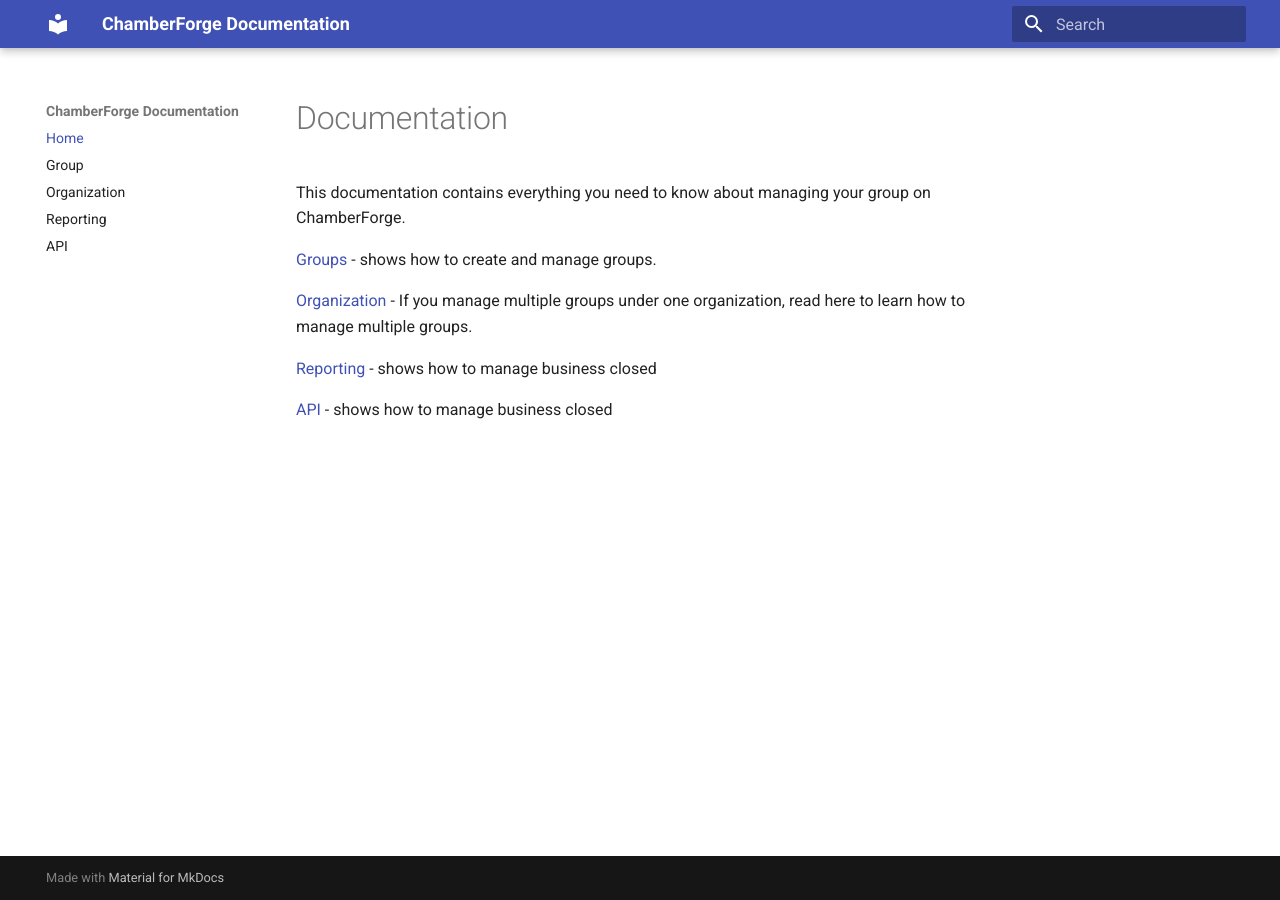
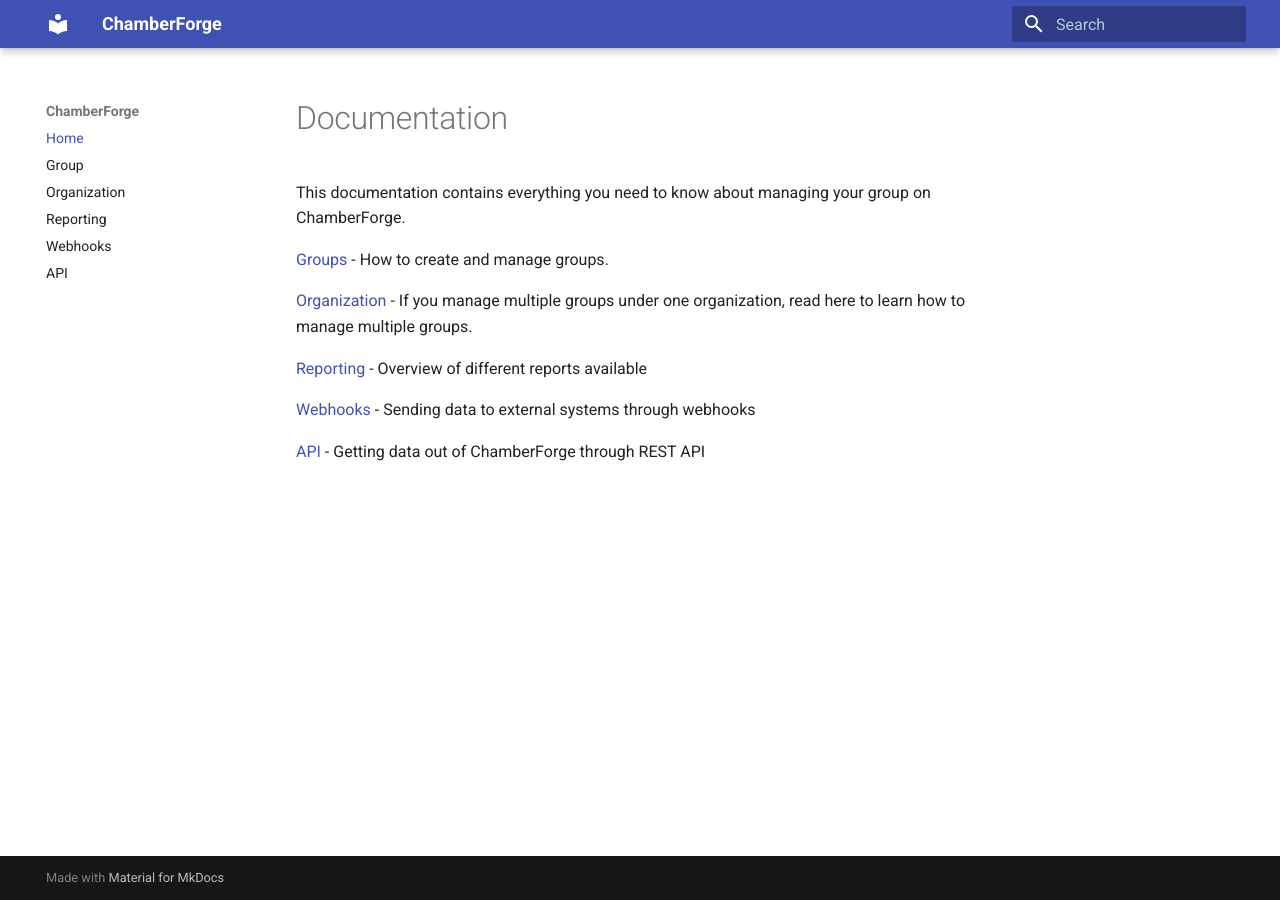
Before and after one commit to seongbae/chamberforge-docs, an MkDocs documentation site: the page built from docs/index.md, in a window 1280 px wide. Built offline with MkDocs 1.6.1 and Material for MkDocs 9.7.7, drawn with Linux system fonts in a browser that asks for light colours.

Commit message:
webhook update

```diff
--- a/docs/index.md
+++ b/docs/index.md
@@ -2,10 +2,12 @@
 
 This documentation contains everything you need to know about managing your group on ChamberForge.
 
-[Groups](group.md) - shows how to create and manage groups.
+[Groups](group.md) - How to create and manage groups.
 
 [Organization](organization.md) - If you manage multiple groups under one organization, read here to learn how to manage multiple groups.
 
-[Reporting](reporting.md) - shows how to manage business closed
+[Reporting](reporting.md) - Overview of different reports available
 
-[API](api.md) - shows how to manage business closed
+[Webhooks](webhooks.md) - Sending data to external systems through webhooks
+
+[API](api.md) - Getting data out of ChamberForge through REST API
--- a/mkdocs.yml
+++ b/mkdocs.yml
@@ -1,10 +1,11 @@
-site_name: ChamberForge Documentation
+site_name: ChamberForge
 site_dir: ../cfdocs/
 nav:
 - Home: index.md
 - Group: group.md
 - Organization: organization.md
 - Reporting: reporting.md
+- Webhooks: webhooks.md
 - API: api.md
 theme: material
 markdown_extensions:
```
Also changed, not shown: docs/webhooks.md (added, +27 -0 lines), docs/images/webhooks-01.jpg (added).
